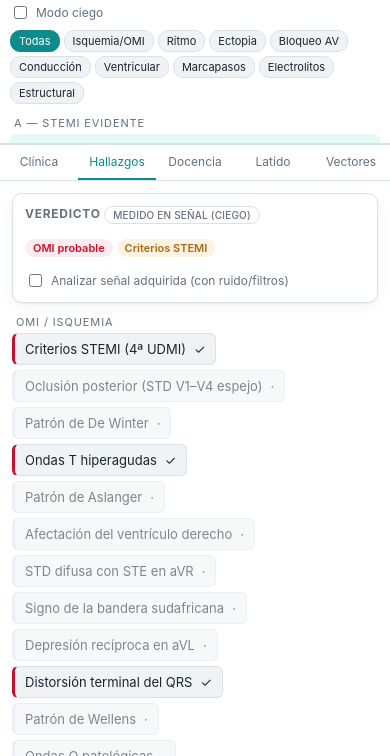
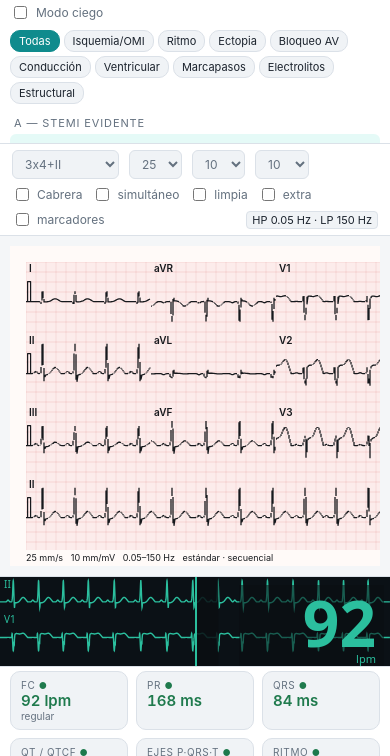
Before and after one commit to DanielOpazoD/DanielOpazoD-ecg-oclusion-sim-, a website built with Vite: page index.html in a window 390 px wide. Shown: the part 88-844 px from the top of the page. Built offline with nearby package versions, Linux system fonts and the light colour scheme.

Commit message:
fix(css): keep ECG section visible in stacked layout
Co-Authored-By: Devin AI <158243242+devin-ai-integration[bot]@users.noreply.github.com>

```diff
--- a/src/ui/styles/base.css
+++ b/src/ui/styles/base.css
@@ -511,6 +511,14 @@ table.meas tr:nth-child(even) {
     flex-direction: column;
     overflow-y: auto;
   }
+  .sidebar,
+  .center,
+  .right-panel {
+    flex: 0 0 auto;
+  }
+  .center {
+    overflow: visible;
+  }
   .sidebar {
     width: 100%;
     max-height: 180px;
@@ -521,13 +529,19 @@ table.meas tr:nth-child(even) {
     width: 100%;
     border-left: none;
     border-top: 1px solid var(--border);
+    max-height: none;
+  }
+  .panel-body {
+    overflow: visible;
   }
   .toolbar {
     flex-wrap: wrap;
     row-gap: 6px;
   }
   .ecg-wrap {
-    min-height: 380px;
+    flex: 0 0 auto;
+    height: 420px;
+    min-height: 0;
   }
 }
 @media (max-width: 600px) {
@@ -546,6 +560,9 @@ table.meas tr:nth-child(even) {
   }
   .dots {
     display: none;
+  }
+  .ecg-wrap {
+    height: 340px;
   }
 }
 @media (prefers-contrast: more) {
```
